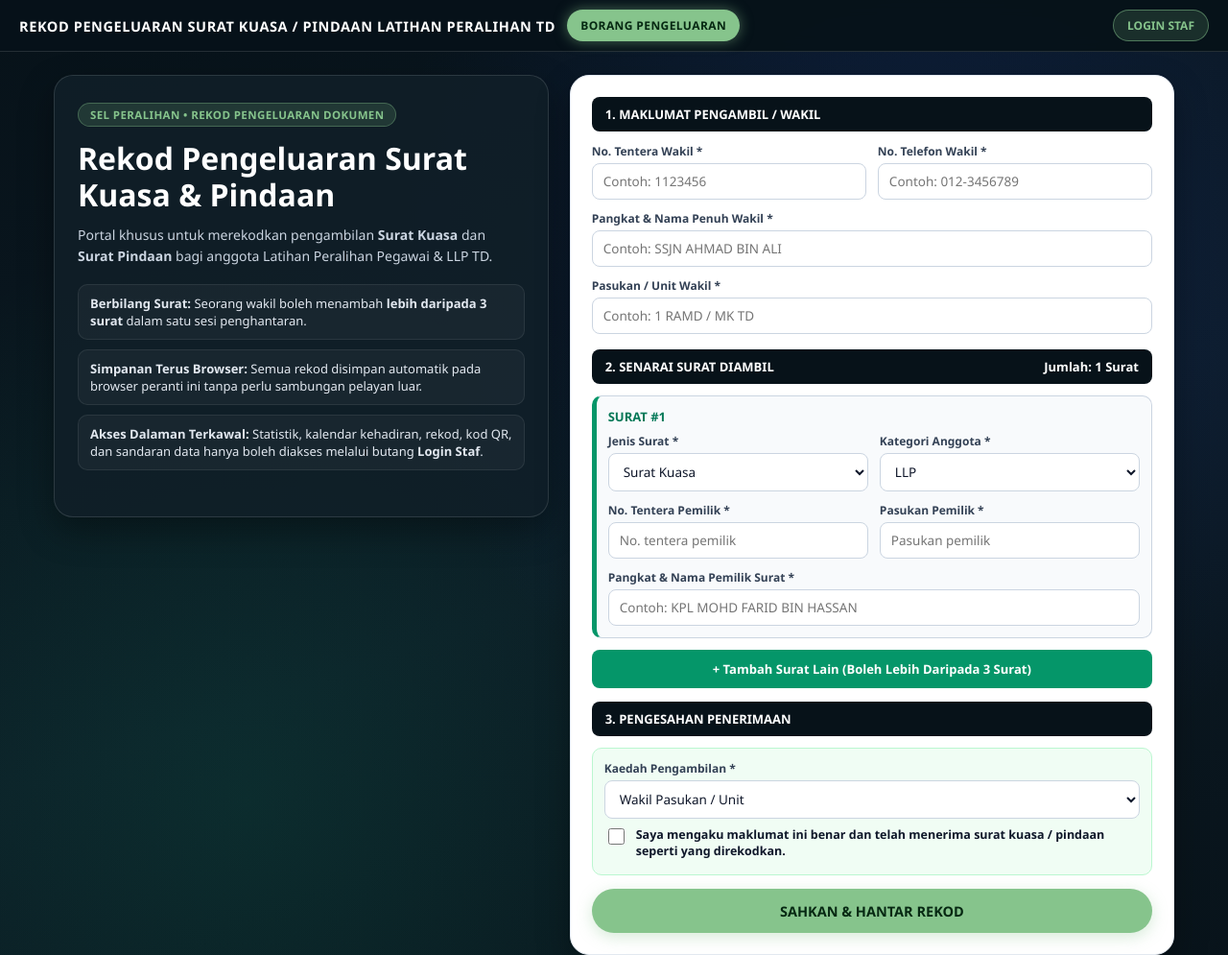
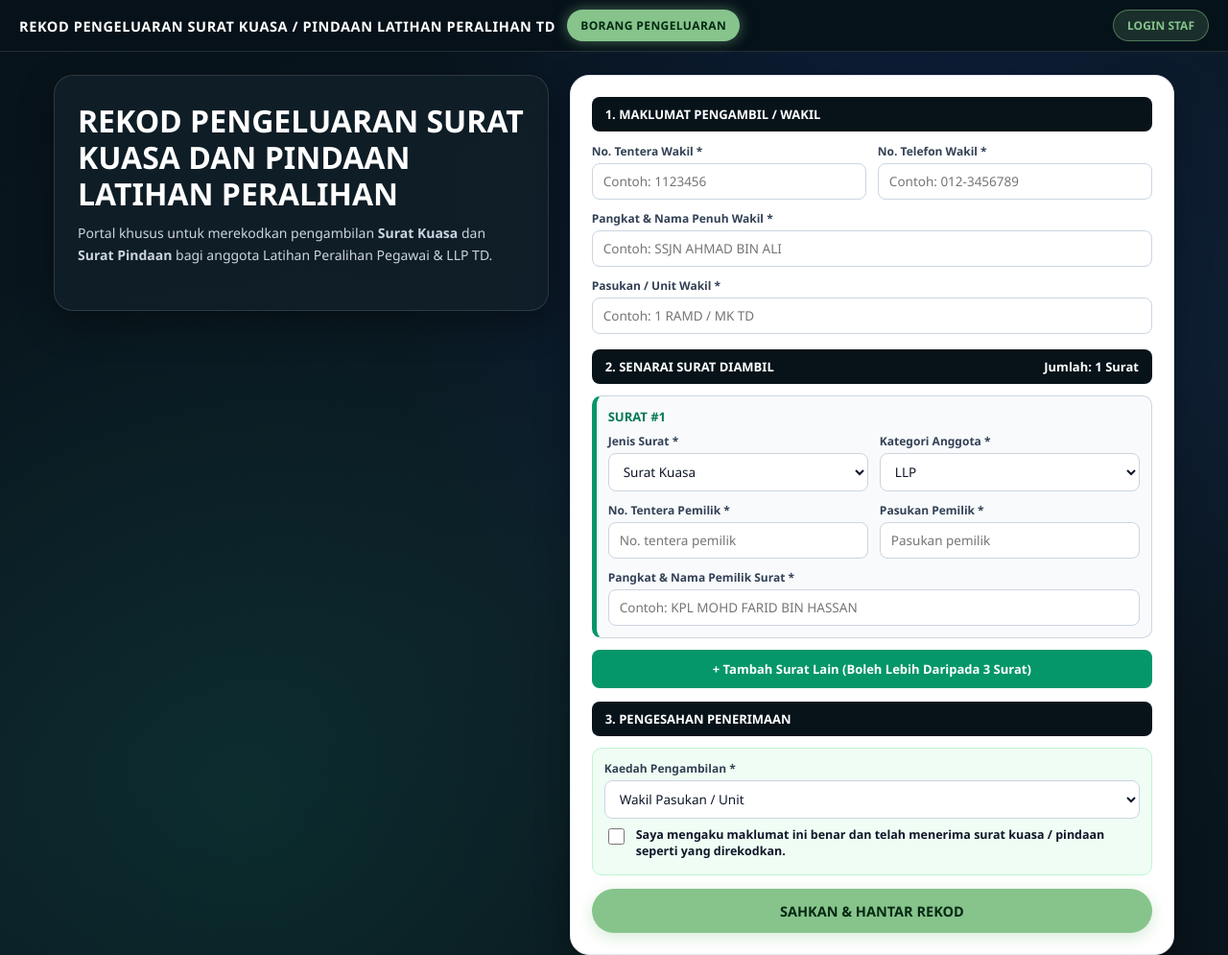
Before and after one commit to AngahZali/REKOD-PENGELUARAN-SURAT-KUASA-PINDAAN-LATIHAN-PERALIHAN-TD, a plain HTML site: page index.html in a window 1280 px wide. Shown: the top 995 px of the page at 96% size. Drawn offline with nearby package versions, Linux system fonts and the light colour scheme.

Commit message:
Update index.html

```diff
--- a/index.html
+++ b/index.html
@@ -696,16 +696,10 @@
       <div class="susun-luar">
 
         <div class="kad-hero-gelap">
-          <div class="tag-unit">SEL PERALIHAN • REKOD PENGELUARAN DOKUMEN</div>
-          <h2>Rekod Pengeluaran Surat Kuasa & Pindaan</h2>
+          <h2>REKOD PENGELUARAN SURAT KUASA DAN PINDAAN LATIHAN PERALIHAN</h2>
           <p>
             Portal khusus untuk merekodkan pengambilan <strong>Surat Kuasa</strong> dan <strong>Surat Pindaan</strong> bagi anggota Latihan Peralihan Pegawai & LLP TD.
           </p>
-          <ul class="senarai-info-ringkas">
-            <li><strong>Berbilang Surat:</strong> Seorang wakil boleh menambah <strong>lebih daripada 3 surat</strong> dalam satu sesi penghantaran.</li>
-            <li><strong>Simpanan Terus Browser:</strong> Semua rekod disimpan automatik pada browser peranti ini tanpa perlu sambungan pelayan luar.</li>
-            <li><strong>Akses Dalaman Terkawal:</strong> Statistik, kalendar kehadiran, rekod, kod QR, dan sandaran data hanya boleh diakses melalui butang <strong>Login Staf</strong>.</li>
-          </ul>
         </div>
 
         <div class="panel-borang">
```
